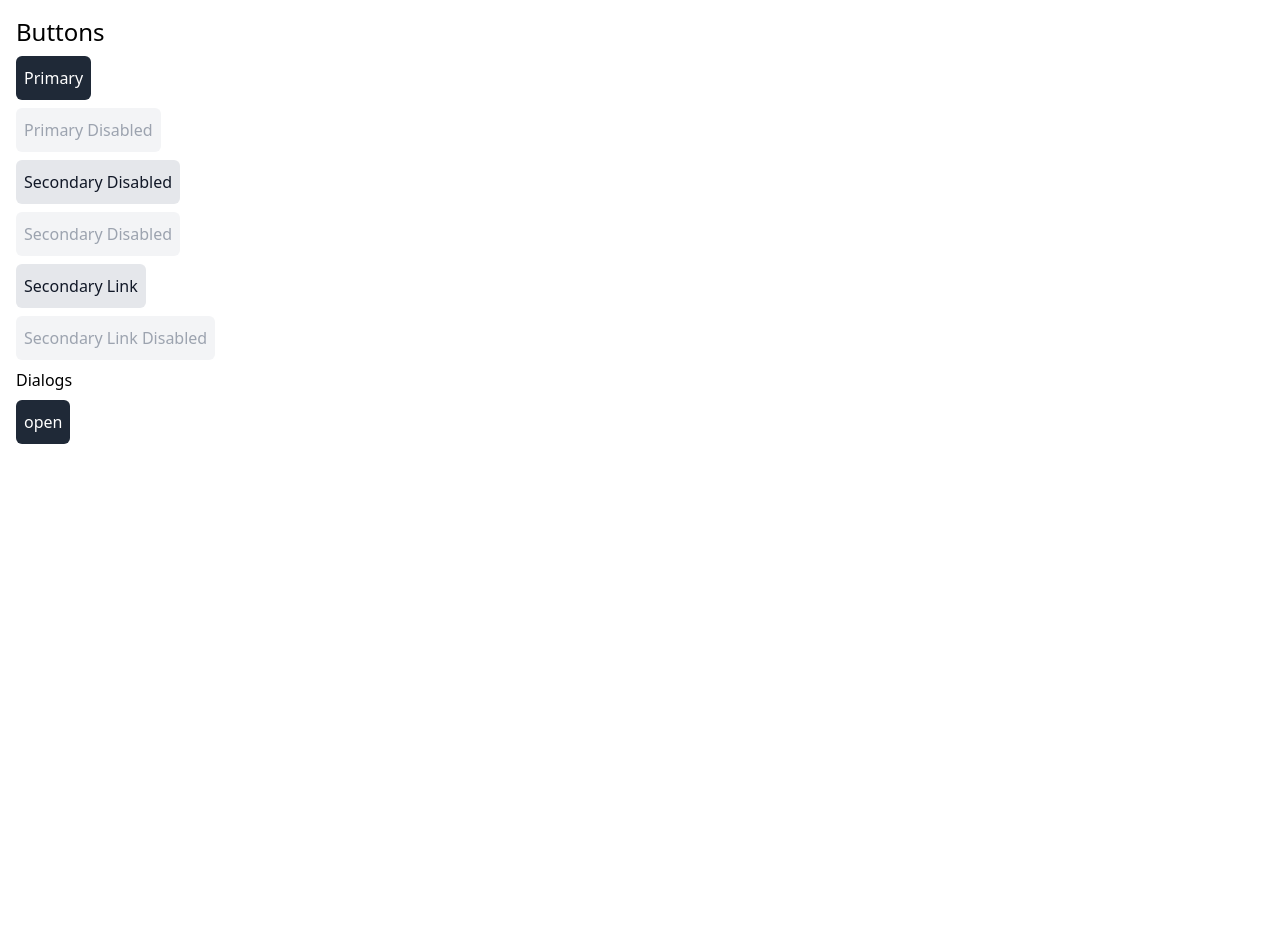
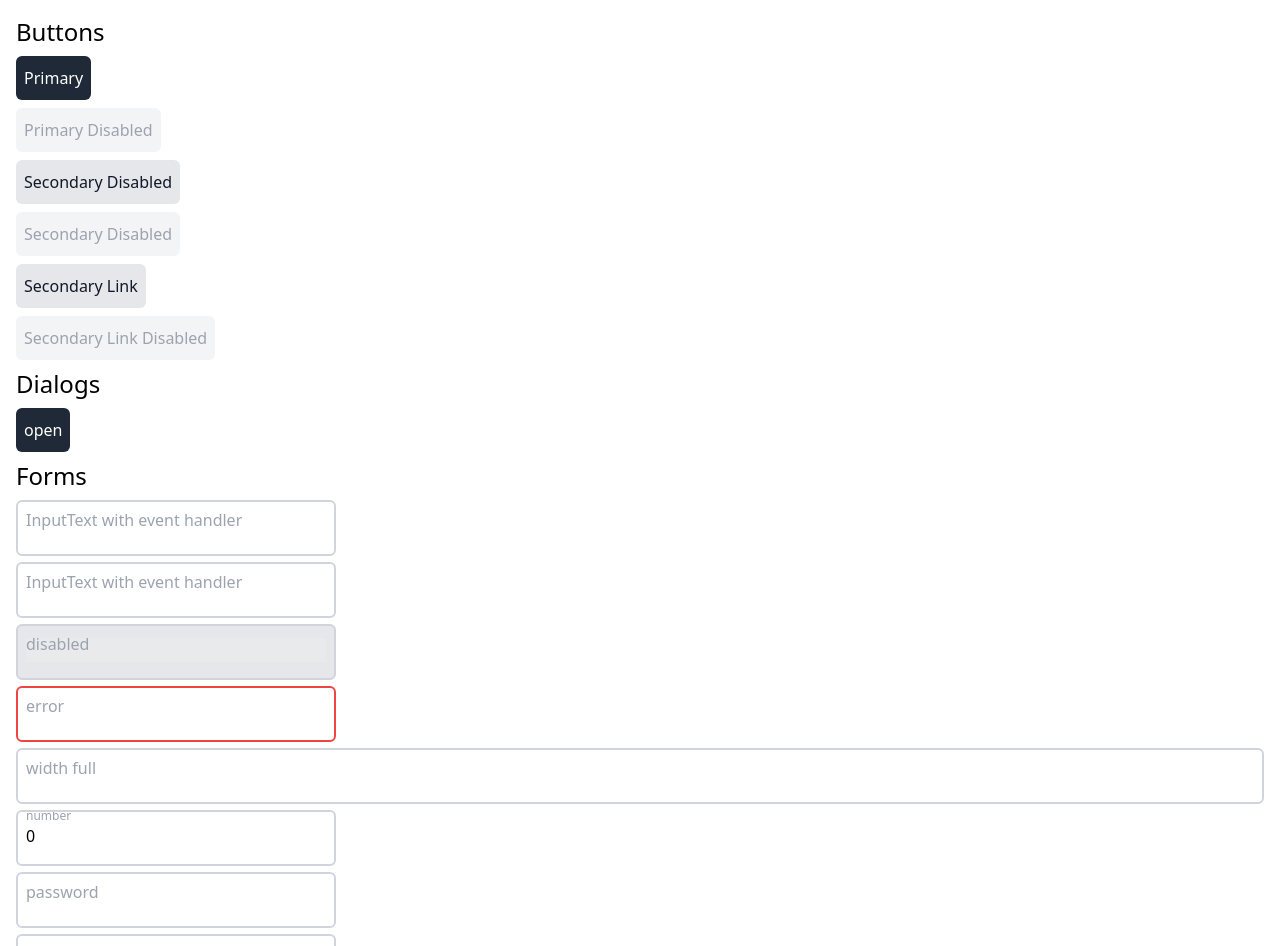
Before and after one commit to K-shigehito/mugi-ui, a Vue app: page / in a window 1280 px wide. Shown: the top 946 px of the page. Before the commit the page ends 800 px from the top, so only its background shows below. Built offline with nearby package versions, Linux system fonts and the light colour scheme.

Commit message:
formコンポーネント作成

```diff
--- a/src/App.vue
+++ b/src/App.vue
@@ -2,6 +2,7 @@
   <div class="m-4">
     <ButtonSample />
     <DialogSample />
+    <InputTextSample />
   </div>
 </template>
 
@@ -9,12 +10,14 @@
 import { defineComponent } from 'vue';
 import ButtonSample from './components/buttons/ButtonSample.vue';
 import DialogSample from './components/modals/DialogSample.vue';
+import InputTextSample from './components/forms/InputTextSample.vue';
 
 export default defineComponent({
   name: 'App',
   components: {
     ButtonSample,
     DialogSample,
+    InputTextSample,
   },
 });
 </script>
--- /dev/null
+++ b/src/components/forms/InputText.vue
@@ -0,0 +1,122 @@
+<template>
+  <div
+    class="
+      relative
+      inline-block
+      w-full
+      overflow-hidden
+      border-2 border-solid
+      rounded-md
+      text-gray-80
+      h-14
+    "
+    :class="`${focusedClass} ${errorClass} ${disabledLabelClass}`"
+  >
+    <label class="relative flex items-center h-hull px-2 cursor-text">
+      <span class="absolute text-gray-400 select-none" :class="`${smallLabelClass}`">
+        {{ label }}
+      </span>
+      <input
+        class="w-full mt-3 placeholder-gray-400 focus:outline-none"
+        :class="{ 'opacity-100': isFocus || value }"
+        :type="type"
+        :value="value"
+        :placeholder="isFocus ? placeholder : ''"
+        :disabled="disabled"
+        v-bind="$attrs"
+        v-on="listeners"
+      />
+    </label>
+  </div>
+</template>
+
+<script lang="ts">
+import { defineComponent, computed, PropType, ref } from 'vue';
+
+export default defineComponent({
+  name: 'InputText',
+  props: {
+    value: {
+      type: String,
+      default: '',
+    },
+    label: {
+      type: String,
+      required: true,
+    },
+    placeholder: {
+      type: String,
+      default: '',
+    },
+    type: {
+      type: String as PropType<'text' | 'number' | 'password' | 'email' | 'tel' | 'date'>,
+      default: 'text',
+    },
+
+    isError: {
+      type: Boolean,
+      default: false,
+    },
+    disabled: {
+      type: Boolean,
+      defalut: false,
+    },
+  },
+  emits: {
+    input: (targetValue: string) => true,
+    change: (targetValue: string) => true,
+    focus: (event: Event) => true,
+    blur: (event: Event) => true,
+    'update:value': (modelValu: string) => true,
+  },
+  setup(props, { emit }) {
+    const isFocus = ref(false);
+
+    const handleInput = ({ target }: { target: HTMLInputElement }) => {
+      emit('input', target.value);
+      emit('update:value', target.value);
+    };
+    const handleChange = ({ target }: { target: HTMLInputElement }) => {
+      emit('change', target.value);
+      emit('update:value', target.value);
+    };
+    const handleFocus = (event: Event) => {
+      isFocus.value = true;
+      emit('focus', event);
+    };
+    const handleBlur = (event: Event) => {
+      isFocus.value = false;
+      emit('blur', event);
+    };
+
+    const focusedClass = computed(() =>
+      isFocus.value ? 'border-blue-700 ring-blue-100 transition duration-100' : 'border-gray-300'
+    );
+    const errorClass = computed(() => (props.isError ? 'border-red-500' : ''));
+    const disabledLabelClass = computed(() =>
+      props.disabled && !props.value ? 'bg-gray-200' : ''
+    );
+    const smallLabelClass = computed(() =>
+      isFocus.value || props.value || props.type === 'date' // dateは最初から小さく表示
+        ? 'transition origin-top-left transform scale-75 -translate-y-3'
+        : ''
+    );
+
+    const listeners = computed(() => ({
+      input: handleInput,
+      change: handleChange,
+      focus: handleFocus,
+      blur: handleBlur,
+    }));
+
+    return {
+      isFocus,
+      focusedClass,
+      errorClass,
+      disabledLabelClass,
+      smallLabelClass,
+      listeners,
+    };
+  },
+});
+</script>
--- /dev/null
+++ b/src/components/forms/InputTextSample.vue
@@ -0,0 +1,96 @@
+<template>
+  <div>
+    <p class="mb-2 text-2xl">Forms</p>
+
+    <!-- v-model -->
+    <div class="w-80">
+      <InputText
+        v-model:value="inputTextValue"
+        placeholder="placeholder"
+        label="InputText with event handler"
+      ></InputText>
+    </div>
+
+    <!-- value + DOMイベント -->
+    <div class="w-80">
+      <InputText
+        :value="inputTextValue"
+        placeholder="placeholder"
+        label="InputText with event handler"
+        @input="handleInputText"
+      ></InputText>
+    </div>
+
+    <!-- disabled -->
+    <div class="w-80">
+      <InputText :disabled="true" label="disabled"></InputText>
+    </div>
+
+    <!-- error -->
+    <div class="w-80">
+      <InputText v-model:value="inputTextValue" :is-error="true" label="error"></InputText>
+    </div>
+
+    <!-- full width -->
+    <div>
+      <InputText v-model:value="inputTextValue" label="width full"></InputText>
+    </div>
+
+    <!-- type：number -->
+    <div class="w-80">
+      <InputText v-model:value="inputNumberValue" type="number" label="number"></InputText>
+    </div>
+
+    <!-- type：password -->
+    <div class="w-80">
+      <InputText v-model:value="inputPasswordValue" type="password" label="password"></InputText>
+    </div>
+
+    <!-- type：email -->
+    <div class="w-80">
+      <InputText v-model:value="inputEmailValue" type="email" label="email"></InputText>
+    </div>
+
+    <!-- type：tel -->
+    <div class="w-80">
+      <InputText v-model:value="inputTelValue" type="tel" label="tel"></InputText>
+    </div>
+
+    <!-- type：date -->
+    <div class="w-80">
+      <InputText v-model:value="inputDateValue" type="date" label="date"></InputText>
+    </div>
+  </div>
+</template>
+
+<script lang="ts">
+import { defineComponent, ref } from 'vue';
+import InputText from './InputText.vue';
+
+export default defineComponent({
+  name: 'InputTextSample',
+  components: {
+    InputText,
+  },
+  setup() {
+    const inputTextValue = ref('');
+    const handleInputText = (value: string) => (inputTextValue.value = value);
+
+    const inputNumberValue = ref('0');
+    const inputPasswordValue = ref('');
+    const inputEmailValue = ref('');
+    const inputTelValue = ref('');
+    const inputDateValue = ref('');
+
+    return {
+      inputTextValue,
+      handleInputText,
+      inputNumberValue,
+      inputPasswordValue,
+      inputEmailValue,
+      inputTelValue,
+      inputDateValue,
+    };
+  },
+});
+</script>
--- a/src/components/modals/DialogSample.vue
+++ b/src/components/modals/DialogSample.vue
@@ -1,6 +1,6 @@
 <template>
   <div>
-    <p class="mb-2 text-sxl">Dialogs</p>
+    <p class="mb-2 text-2xl">Dialogs</p>
     <div>
       <MyDialog :visible="dialogVisible" @backdrop-clicked="switchDialog">
         <template #title>
--- a/src/components/modals/MyDialog.vue
+++ b/src/components/modals/MyDialog.vue
@@ -17,7 +17,7 @@
       @click.stop="clickBackDrop"
     >
       <section
-        class="box-border max-w-screen-sm p-3 mx-2 my-16 bg-white shadow-xl rounded-20"
+        class="box-border max-w-screen-sm p-3 mx-2 my-16 bg-white shadow-xl rounded-md"
         @click.stop
       >
         <!-- ヘッダー -->
```
Also changed, not shown: .eslintrc.js (renamed from .selintrc.js).
